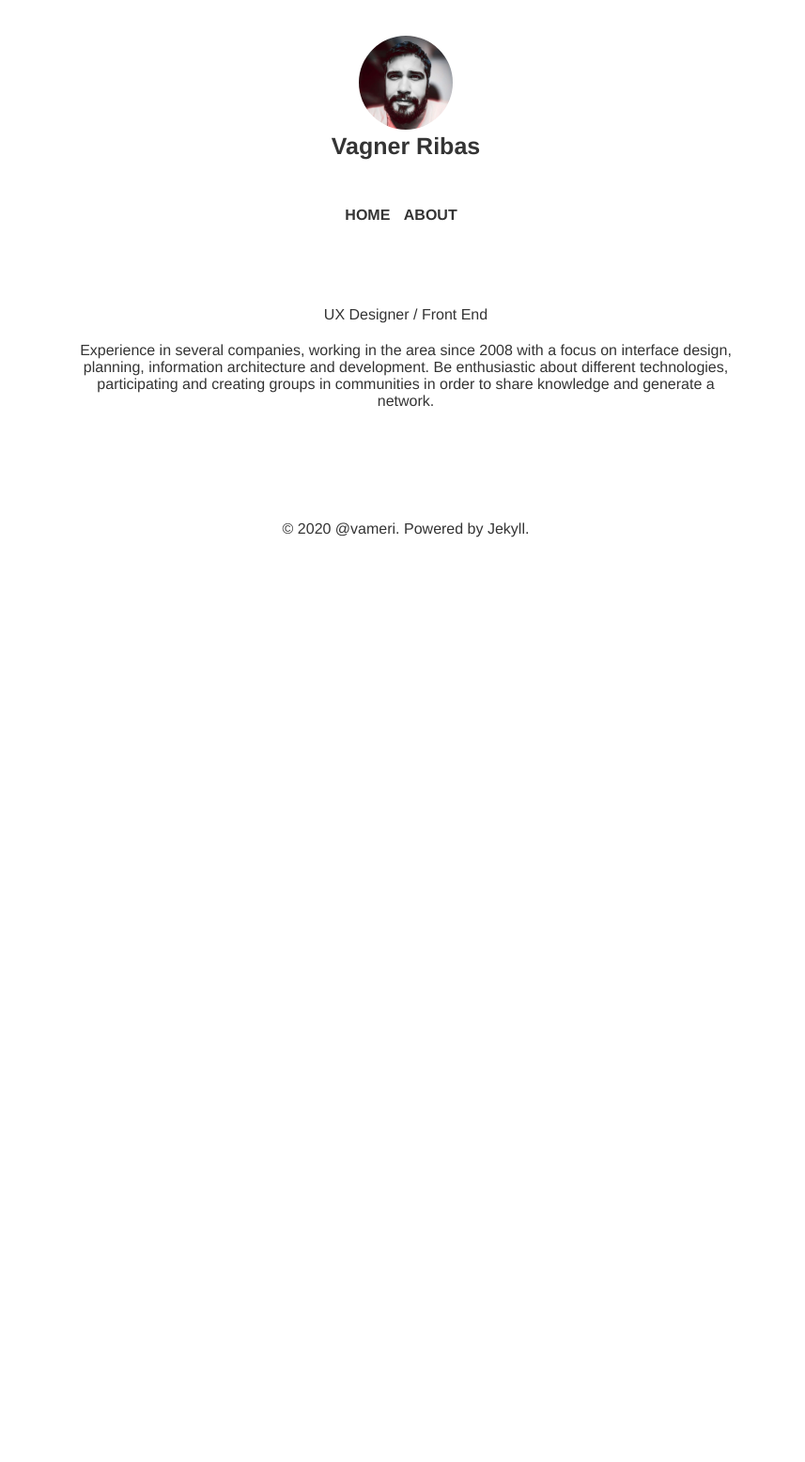
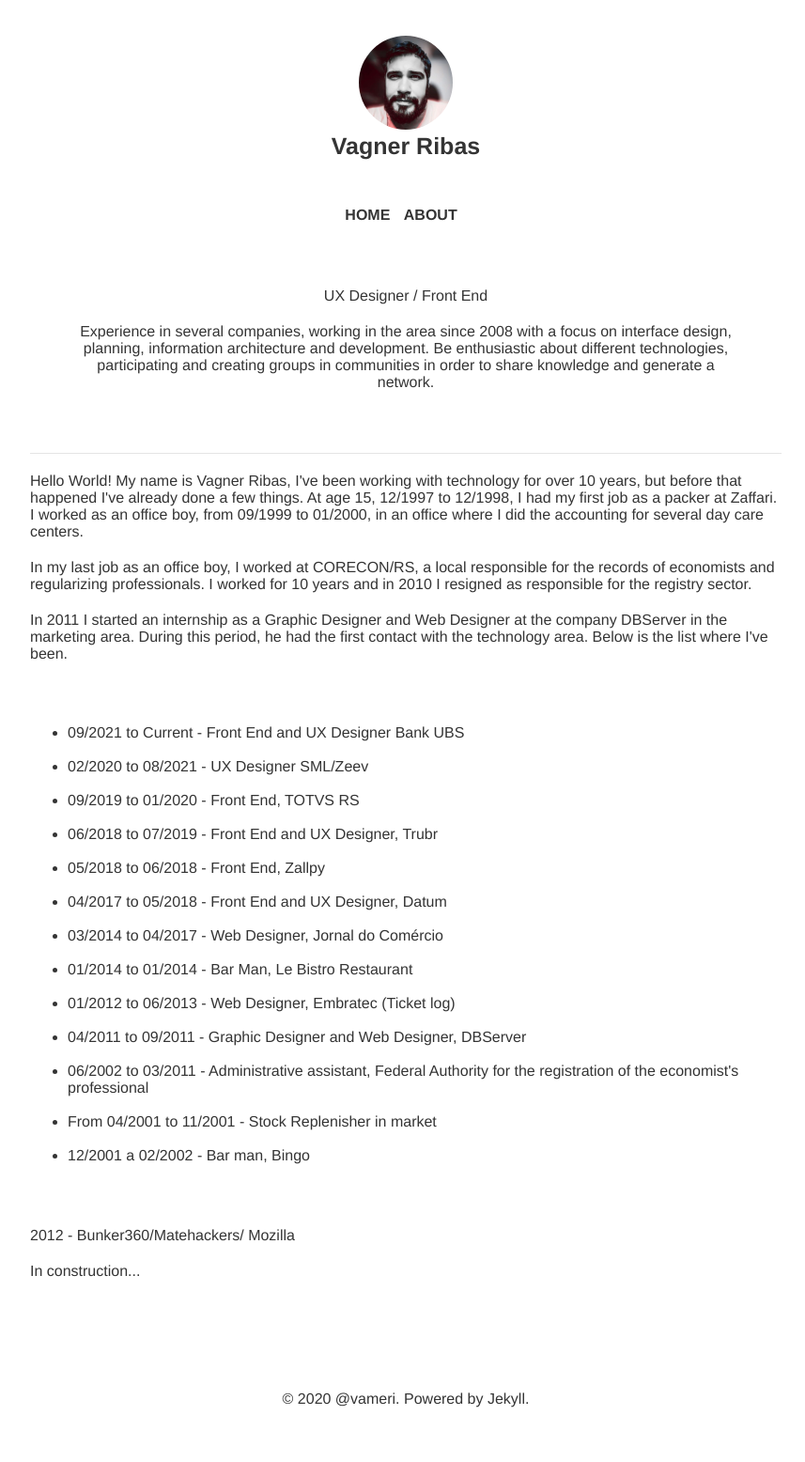
Before and after one commit to vameri/vameri.github.io, a Jekyll site: the page built from index.html, in a window 1280 px wide. Shown: the whole page at 94% size, without its empty margins (208-1065 px from the left). Built offline with Jekyll 4.4.1, drawn with Linux system fonts in a browser that asks for light colours; before the commit the page ends 900 px from its top, so only the background shows below that.

Commit message:
Add files via upload

```diff
--- a/index.html
+++ b/index.html
@@ -1,11 +1,11 @@
 ---
 layout: default
 title: Home
-description: UX Designer, Desenvolvedor Front End e Coordenador do GUFERS, entusiasta em tecnologia e na comunidade.
+description: UX Designer and Front End Developer
 ---
 
 <article class="home">
-  <h1></h1>
+
   <p>
 
     UX Designer / Front End
@@ -16,3 +16,83 @@ description: UX Designer, Desenvolvedor Front End e Coordenador do GUFERS, entus
     Be enthusiastic about different technologies, participating and creating groups in communities in order to share knowledge and generate a network.
   </p>
 </article>
+
+<article>
+  <h2 style="color: #fff;">Biografia</h2>
+  <hr>
+</article>
+<article>
+  <p>
+    Hello World! My name is Vagner Ribas, I've been working with technology for over 10 years, but before that happened I've already done a few things. At age 15,
+    12/1997 to 12/1998, I had my first job as a packer at Zaffari. I worked as an office boy, from 09/1999 to 01/2000, in an office where I did the accounting for
+    several day care centers.
+  </p>
+  <p>
+    In my last job as an office boy, I worked at CORECON/RS, a local responsible for the records of economists and regularizing professionals. I worked for 10 years
+    and in 2010 I resigned as responsible for the registry sector.
+  </p>
+  <p>
+    In 2011 I started an internship as a Graphic Designer and Web Designer at the company DBServer in the marketing area. During this period, he had the first contact
+    with the technology area. Below is the list where I've been.
+  </p>
+  <h2 style="color: #fff;">Works</h2>
+  <ul>
+    <li>
+      09/2021 to Current - Front End and UX Designer Bank UBS
+    </li><br>
+    <li>
+      02/2020 to 08/2021 - UX Designer SML/Zeev
+    </li><br>
+    <li>
+      09/2019 to 01/2020 - Front End, TOTVS RS
+    </li><br>
+    <li>
+      06/2018 to 07/2019 - Front End and UX Designer, Trubr
+    </li><br>
+    <li>
+      05/2018 to 06/2018 - Front End, Zallpy
+    </li><br>
+    <li>
+      04/2017 to 05/2018 - Front End and UX Designer, Datum
+    </li><br>
+    <li>
+      03/2014 to 04/2017 - Web Designer, Jornal do Comércio
+    </li><br>
+    <li>
+      01/2014 to 01/2014 - Bar Man, Le Bistro Restaurant
+    </li><br>
+    <li>
+      01/2012 to 06/2013 - Web Designer, Embratec (Ticket log)
+    </li><br>
+    <li>
+      04/2011 to 09/2011 - Graphic Designer and Web Designer, DBServer
+    </li><br>
+
+    <li>
+      06/2002 to 03/2011 - Administrative assistant, Federal Authority for the registration of the economist's professional
+    </li><br>
+
+    <li>
+      From 04/2001 to 11/2001 - Stock Replenisher in market
+    </li><br>
+    <li>
+      12/2001 a 02/2002 - Bar man, Bingo
+    </li>
+
+
+  </ul>
+
+  <h2 style="color: #fff;">
+    Projects, groups and communities
+  </h2>
+
+  <p>
+    2012 - Bunker360/Matehackers/ Mozilla
+  </p>
+
+  <p>
+    In construction...
+  </p>
+
+
+</article>
```
